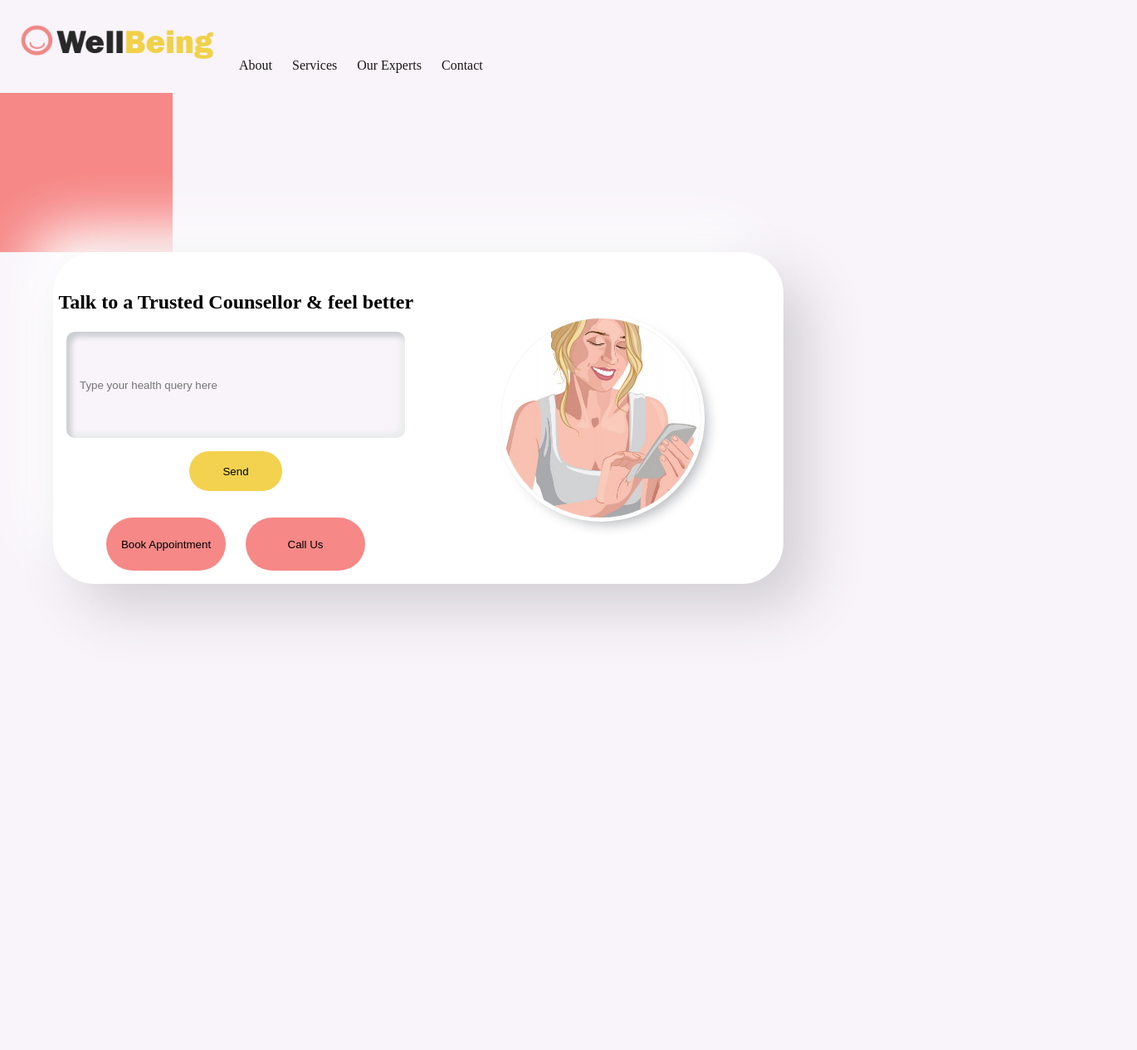
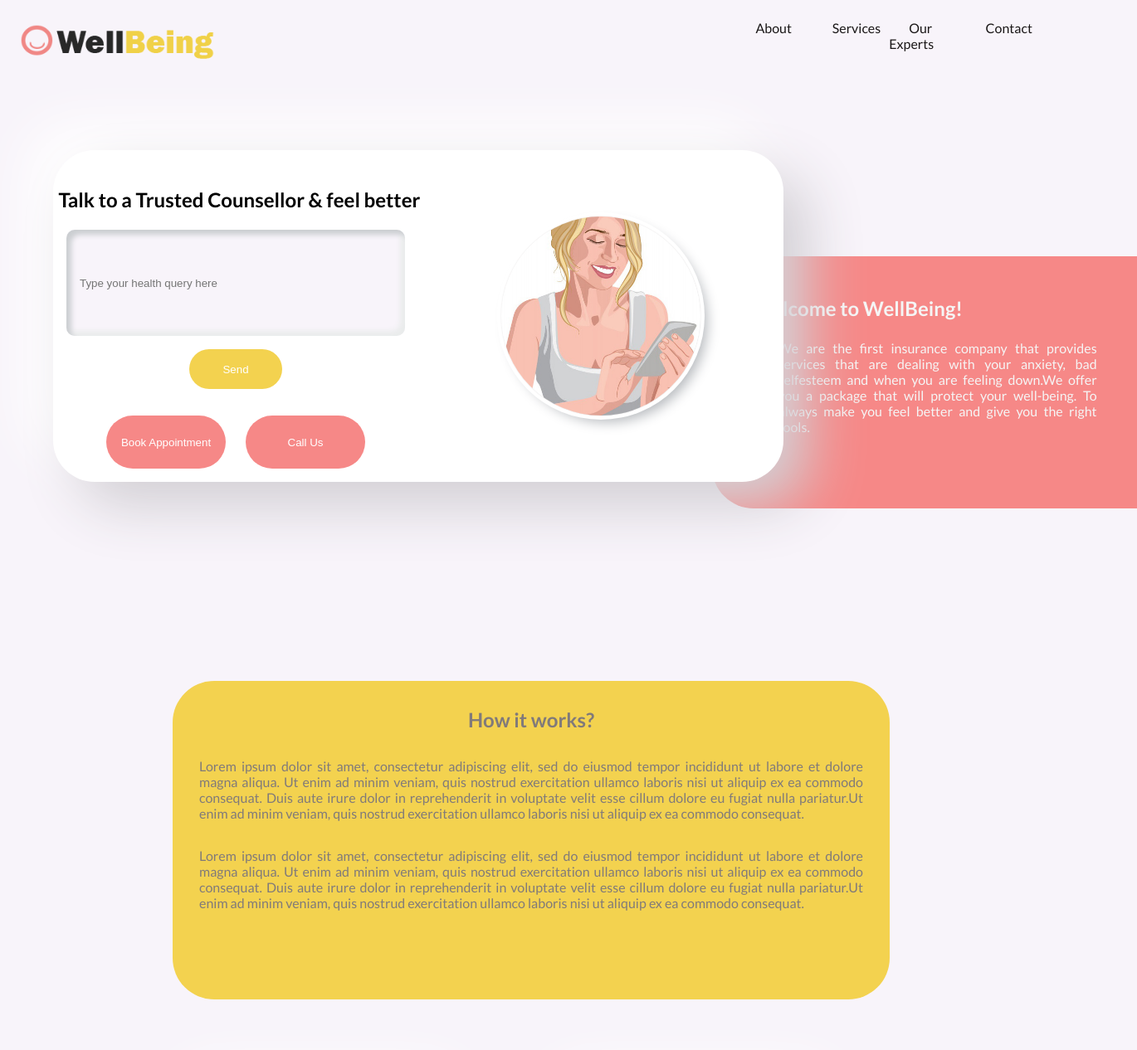
Before and after one commit to SumanaSattar/DesignforUserAssignment2, a plain HTML site: page index.html in a window 1280 px wide. Shown: the top 1266 px of the page at 83% size, 1370 px wide, since content can reach past the window. Before the commit the page ends 800 px from the top, so only its background shows below. Drawn offline with Linux system fonts and the light colour scheme.

Commit message:
layout fixed

```diff
--- a/index.html
+++ b/index.html
@@ -5,20 +5,29 @@
     <meta name="viewport" content="width=device-width, initial-scale=1.0">
     <title>Document</title>
     <link rel="stylesheet" href="styles.css">
+    <link rel="preconnect" href="https://fonts.gstatic.com">
+<link href="https://fonts.googleapis.com/css2?family=Lato:wght@300;400;700&display=swap" rel="stylesheet">
 </head>
 <body>
     <div class="navigationBar">
         <ul class="nav">
-            <li><img src="./images/logof.png" class="logo"></li>
-            <li><a href="">About</a></li>
-            <li><a href="">Services</a></li>
-            <li><a href="">Our Experts</a></li>
-            <li><a href="">Contact</a></li>
+            <li class="logoli"><img src="./images/logof.png" class="logo"></li>
+            <li class="items1"><a href="">About</a></li>
+            <li class="items2"> <a href="">Services</a></li>
+            <li class="items3" ><a href="">Our Experts</a></li>
+            <li class="items4"><a href="">Contact</a></li>
         </ul>
 
     </div>
+    <marquee behavior="scroll" direction="left"> No one should have to feel down without getting help</marquee>
+
         <div class="About">
-
+          <h2>Welcome to WellBeing!</h2>
+          <p>We are the first insurance company that provides services that are
+              dealing with your anxiety, bad selfesteem and when you are feeling
+              down.We offer you a package that will protect your well-being.
+              To always make you feel better and give you the right tools.
+          </p>
         </div>
         <div class="contactInfo">
         <h2>Talk to a Trusted Counsellor & feel better</h2>
@@ -29,6 +38,40 @@
         <img src="images/happy-smiling-blonde-woman-gray-t-shirt-looking-her-smartphone_1268-15125.jpg" class="happyImage">
         </div>
 
+      <div class="work">
+          <h2>How it works?</h2>
+          <p>Lorem ipsum dolor sit amet, consectetur adipiscing elit, sed do eiusmod tempor incididunt ut labore et dolore
+              magna aliqua. Ut enim ad minim veniam, quis nostrud exercitation ullamco laboris nisi ut aliquip ex ea commodo
+               consequat. Duis aute irure dolor in reprehenderit in voluptate velit esse cillum dolore eu fugiat nulla pariatur.Ut enim ad minim veniam, quis nostrud exercitation ullamco laboris nisi ut aliquip ex ea commodo
+               consequat.
+          </p>
+          <p>Lorem ipsum dolor sit amet, consectetur adipiscing elit, sed do eiusmod tempor incididunt ut labore et dolore
+            magna aliqua. Ut enim ad minim veniam, quis nostrud exercitation ullamco laboris nisi ut aliquip ex ea commodo
+             consequat. Duis aute irure dolor in reprehenderit in voluptate velit esse cillum dolore eu fugiat nulla pariatur.Ut enim ad minim veniam, quis nostrud exercitation ullamco laboris nisi ut aliquip ex ea commodo
+             consequat.
+        </p>
+
+
+      </div>
+
+      <div class="container">
+
+        <div class="cards">
+            <img src="images/happy-smiling-blonde-woman-gray-t-shirt-looking-her-smartphone_1268-15125.jpg" class="happyImage small">
+            <h3>package 1</h3>
+           <p>Lorem ipsum dolor sit amet, consectetur adipiscing elit, sed do eiusmod tempor incididunt ut labore et dolore magna aliqua. </p>
+           <p></p>
+            <button class="callUs">Learn More</button>
+        </div>
+        <div class="cards">
+           <img src="images/bored-man-looking-his-phone-illustration_107355-614.jpg" class="happyImage small">
+           <h3>package 2</h3>
+           <p>Lorem ipsum dolor sit amet, consectetur adipiscing elit, sed do eiusmod tempor incididunt ut labore et dolore magna aliqua. </p>
+           <button class="callUs">Learn More</button>
+        </div>
+      </div>
+
+
 <script src="app.js"></script>
 </body>
 </html>
--- a/styles.css
+++ b/styles.css
@@ -5,19 +5,31 @@
 body {
     box-sizing: border-box;
     background: #f8f4fa;
+    font-family: 'Lato', sans-serif;
 }
+/*.container {
+    display:grid;
+    grid-template-columns: 2;
+}*/
 .logo {
     width:15rem;
     padding:0rem;
 }
 .nav {
-    display:flex;
+    display:grid;
+    grid-template-columns: 70% 1fr 1fr 1fr 1fr;
+    grid-template-rows: 1;
     list-style: none;
     padding:1.5rem;
 
 }
-.nav > li {
-    align-self: end;
+.logoli {
+    grid-column: 1;
+}
+.items1 {
+    grid-column: 2;
+    grid-row:1;
+
 }
 a {
     text-decoration: none;
@@ -27,6 +39,7 @@ a {
 
 }
 .contactInfo{
+    position: absolute;
     display:grid;
     grid-template-columns:1fr 1fr;
     grid-template-rows: 1fr 1fr 1fr 1fr 1fr;
@@ -37,7 +50,7 @@ a {
     background: #ffffff;
     box-shadow:  30px 30px 68px #d2cfd4,
              -30px -30px 68px #ffffff;
-    z-index:1;
+    z-index:3;
 }
 .happyImage {
     border-radius: 50%;
@@ -109,8 +122,79 @@ button {
 
 }
 .About {
+    position: absolute;
     background-color:#F68887;
-    width:13rem;
-    height:12rem;
-    z-index:-10;
+    width:26rem;
+    height:13rem;
+    z-index:1;
+    border-radius: 50px 0px 0 50px;
+    margin-left:67vw;
+    margin-top: 10vw;
+    padding: 3rem;
+    color: whitesmoke;
 }
+marquee {
+    margin-bottom: 3rem;
+}
+.About > p {
+    text-align: justify;
+    margin:1.5rem 0 0 2rem;
+}
+button {
+    color:white;
+}
+.work {
+    background-color: #F3D24F;
+    width:50rem;
+    height:20rem;
+    margin:0 auto;
+    margin-top:80vh;
+    border-radius: 50px;
+    color:rgb(128, 122, 122);
+    padding:2rem;
+}
+.work > h2 {
+    text-align: center;
+
+}
+.cards {
+    display:grid;
+    grid-template-columns: 1fr;
+    grid-template-rows: 1fr 1fr 1fr 1fr;
+    margin:3rem;
+    padding:1rem;
+    border-radius: 40px;
+    width: 20rem;
+    height:25rem;
+    background: #ffffff;
+    box-shadow:  30px 30px 68px #d2cfd4,
+             -30px -30px 68px #ffffff;
+    z-index:3;
+
+}
+.container {
+    display:flex;
+     margin-top:4rem;
+    justify-content: center;
+
+
+
+}
+.container > h1 {
+    justify-content: center;
+}
+.small {
+    width: 7rem;
+    grid-column: 1;
+    grid-row: 1;
+    margin-top:2rem;
+}
+.work > p {
+    margin-top: 2rem;
+    text-align: justify;
+}
+.cards > h3,p{
+    justify-self: center;
+    margin-top: 0.5rem;
+    text-align: justify;
+}
```
Lines whose indentation alone changed are shown as unchanged.
